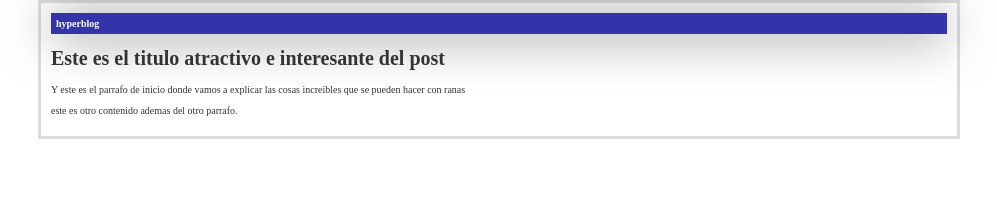
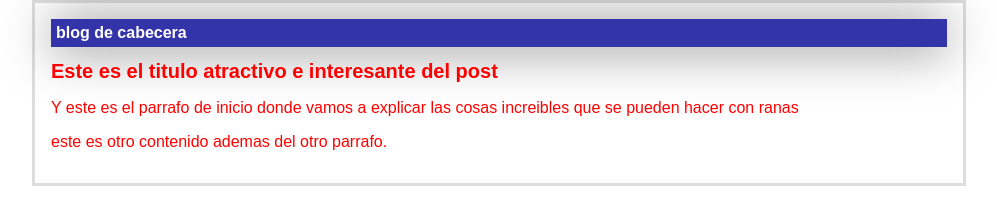
Before and after one commit to agusgrotte/hyperblognuevo, a plain HTML site: page Carpeta/index.html in a window 1280 px wide. Shown: the whole page, without its empty margins (141-1138 px from the left). Drawn offline with Linux system fonts and the light colour scheme.

Commit message:
blog de cabecera y color rojo

```diff
--- a/Carpeta/index.html
+++ b/Carpeta/index.html
@@ -10,7 +10,7 @@
 <body>
     <div id="container">
         <div id="cabecera">
-            hyperblog
+           blog de cabecera
         </div>
         <div id="post">
             <h1>Este es el titulo atractivo e interesante del post</h1>
--- a/Carpeta/style.css
+++ b/Carpeta/style.css
@@ -2,9 +2,9 @@ html{
     font-size: 62.5%;
 }
 body{
-    color: #333;
+    color: red;
     text-align: left;
-    font-family:Arial, Helvetica, sans-serif
+    font-family:Arial, Helvetica, sans-serif;
     font-size: 16px;
     margin: 0;
     padding: 0;
```
